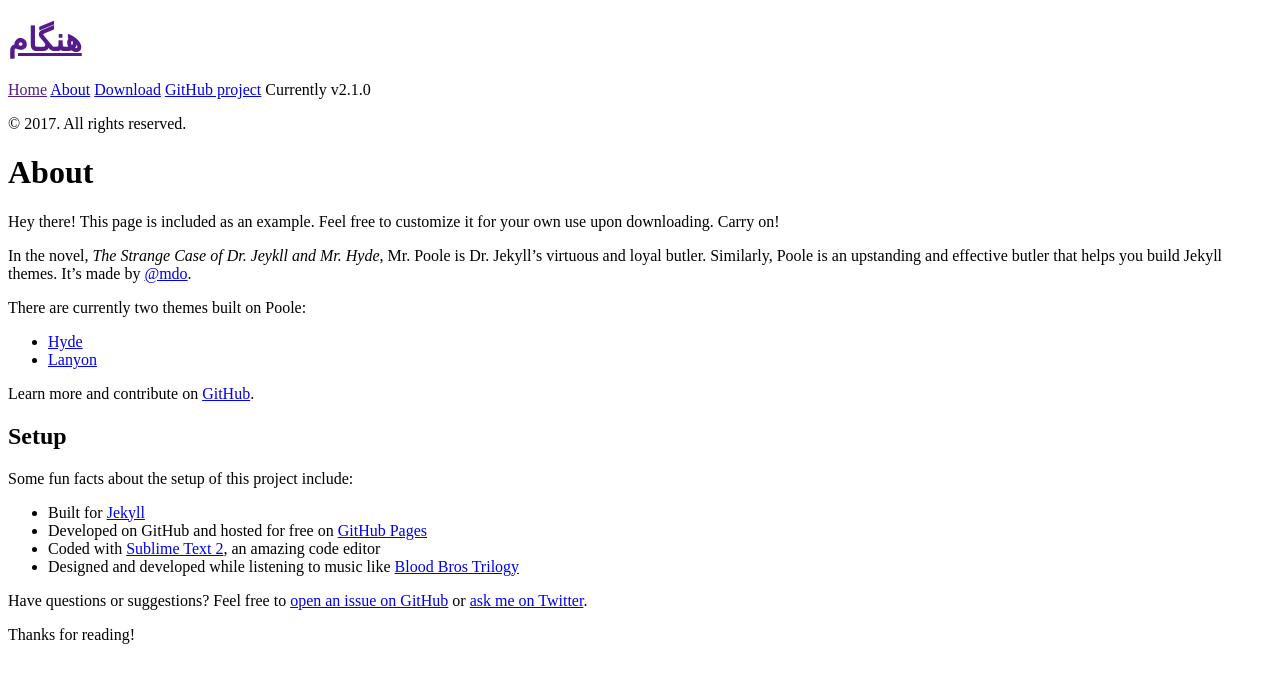
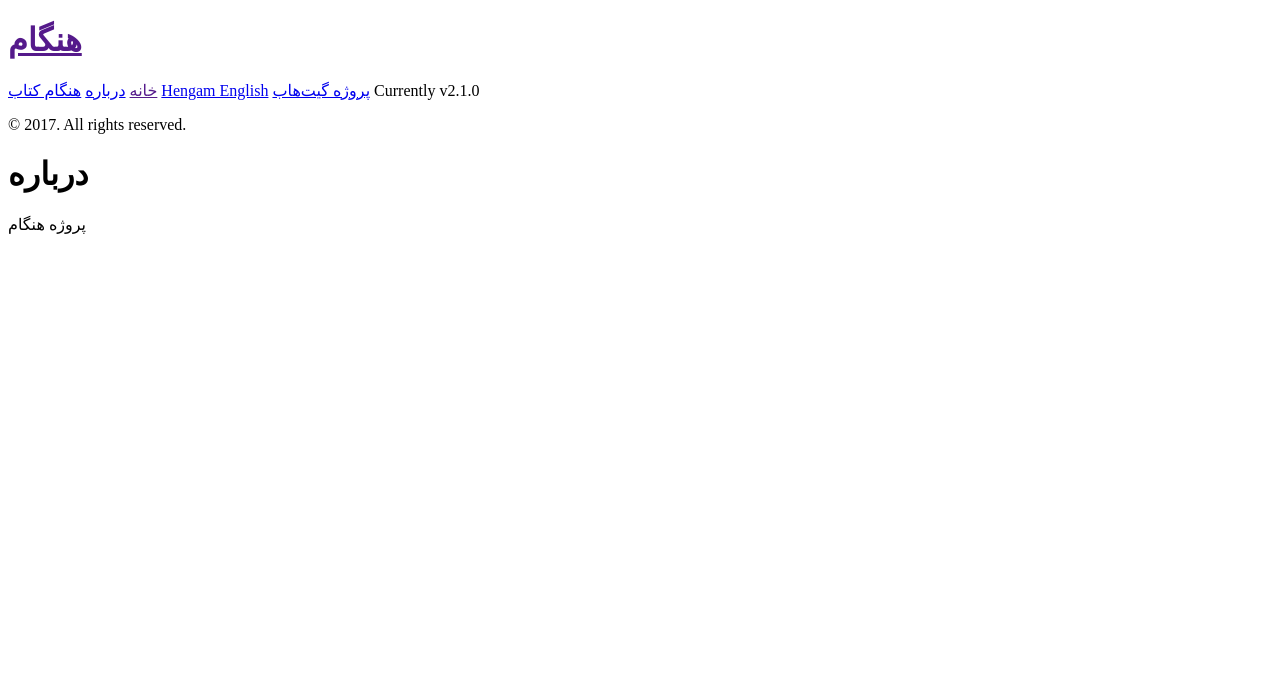
Before and after one commit to hengamcommunity/hengamcommunity.github.io, a Jekyll site: the page built from about.md, in a window 1280 px wide. Shown: the top 683 px of the page. Built offline with Jekyll 4.4.1, drawn with Linux system fonts in a browser that asks for light colours; Markdown is read by kramdown in place of the engine named in the settings.

Commit message:
second commit :D

```diff
--- a/_includes/sidebar.html
+++ b/_includes/sidebar.html
@@ -10,7 +10,7 @@
     </div>
 
     <nav class="sidebar-nav">
-      <a class="sidebar-nav-item{% if page.url == site.baseurl %} active{% endif %}" href="{{ site.baseurl }}">Home</a>
+      <a class="sidebar-nav-item{% if page.url == site.baseurl %} active{% endif %}" href="{{ site.baseurl }}">خانه</a>
 
       {% comment %}
         The code below dynamically generates a sidebar nav of pages with
@@ -26,8 +26,7 @@
         {% endif %}
       {% endfor %}
 
-      <a class="sidebar-nav-item" href="{{ site.github.repo }}/archive/v{{ site.version }}.zip">Download</a>
-      <a class="sidebar-nav-item" href="{{ site.github.repo }}">GitHub project</a>
+      <a class="sidebar-nav-item" href="{{ site.github.repo }}">پروژه گیت‌هاب</a>
       <span class="sidebar-nav-item">Currently v{{ site.version }}</span>
     </nav>
 
--- a/_layouts/default.html
+++ b/_layouts/default.html
@@ -3,7 +3,7 @@
 
   {% include head.html %}
 
-  <body>
+  <body class="theme-base-0c">
 
     {% include sidebar.html %}
 
--- a/about.md
+++ b/about.md
@@ -1,30 +1,6 @@
 ---
 layout: page
-title: About
+title: درباره
 ---
 
-<p class="message">
-  Hey there! This page is included as an example. Feel free to customize it for your own use upon downloading. Carry on!
-</p>
-
-In the novel, *The Strange Case of Dr. Jeykll and Mr. Hyde*, Mr. Poole is Dr. Jekyll's virtuous and loyal butler. Similarly, Poole is an upstanding and effective butler that helps you build Jekyll themes. It's made by [@mdo](https://twitter.com/mdo).
-
-There are currently two themes built on Poole:
-
-* [Hyde](http://hyde.getpoole.com)
-* [Lanyon](http://lanyon.getpoole.com)
-
-Learn more and contribute on [GitHub](https://github.com/poole).
-
-## Setup
-
-Some fun facts about the setup of this project include:
-
-* Built for [Jekyll](http://jekyllrb.com)
-* Developed on GitHub and hosted for free on [GitHub Pages](https://pages.github.com)
-* Coded with [Sublime Text 2](http://sublimetext.com), an amazing code editor
-* Designed and developed while listening to music like [Blood Bros Trilogy](https://soundcloud.com/maddecent/sets/blood-bros-series)
-
-Have questions or suggestions? Feel free to [open an issue on GitHub](https://github.com/poole/issues/new) or [ask me on Twitter](https://twitter.com/mdo).
-
-Thanks for reading!
+پروژه هنگام
--- a/index.html
+++ b/index.html
@@ -1,6 +1,6 @@
 ---
 layout: default
-title: Home
+title: خانه
 ---
 
 <div class="posts">
```
Also changed, not shown: book-page.md (added, +8 -0 lines), english-page.md (added, +6 -0 lines), _posts/2012-02-07-english.md (renamed from _posts/2012-02-07-example-content.md), _posts/2013-12-28-book.md (renamed from _posts/2013-12-28-introducing-hyde.md).
